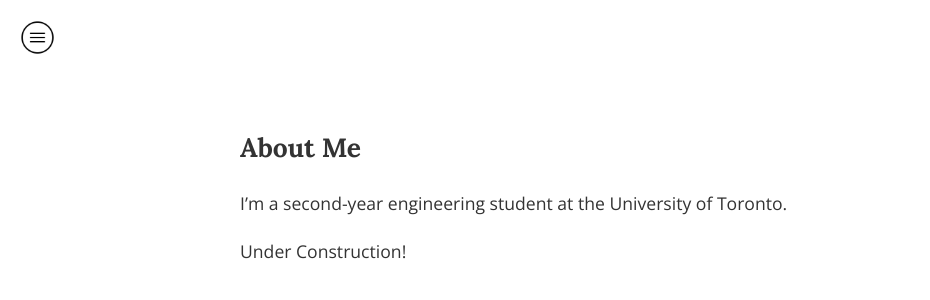
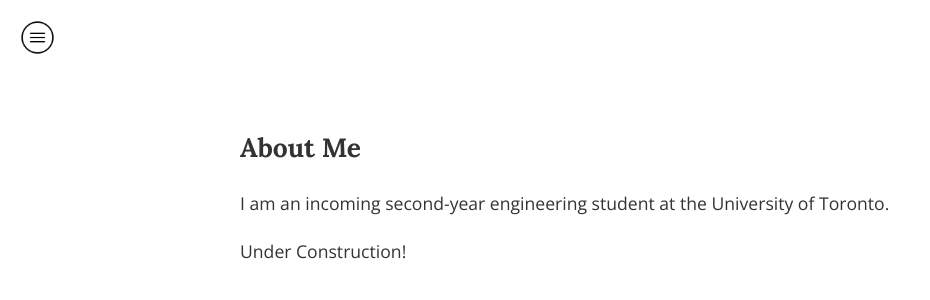
Before and after one commit to Mayan-S/portfolio, a React (Create React App) app: page /#/about in a window 1280 px wide. Shown: the top 300 px of the page, without its empty margins (0-930 px from the left). Built offline with nearby package versions, Linux system fonts and the light colour scheme.

Commit message:
Edit About Section

```diff
--- a/src/components/About.js
+++ b/src/components/About.js
@@ -8,7 +8,7 @@ const About = () => {
         <p>About Me</p>
       </div>
       <p>
-        I’m a second-year engineering student at the University of Toronto.
+        I am an incoming second-year engineering student at the University of Toronto.
       </p>
       <p>
         Under Construction!
```
